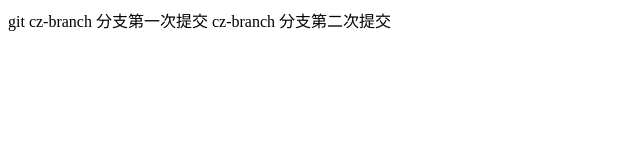
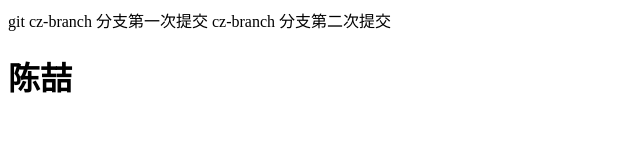
Before and after one commit to chenzhe0813/webTest, a plain HTML site: page src/index.html in a window 1280 px wide. Shown: the whole page, without its empty margins (0-640 px from the left). Drawn offline with Linux system fonts and the light colour scheme.

Commit message:
陈喆测试提交

```diff
--- a/src/index.html
+++ b/src/index.html
@@ -10,6 +10,8 @@
 
       cz-branch 分支第一次提交
       cz-branch 分支第二次提交
+
+      <h1>陈喆</h1>
     </div>
   </body>
 </html>
```
